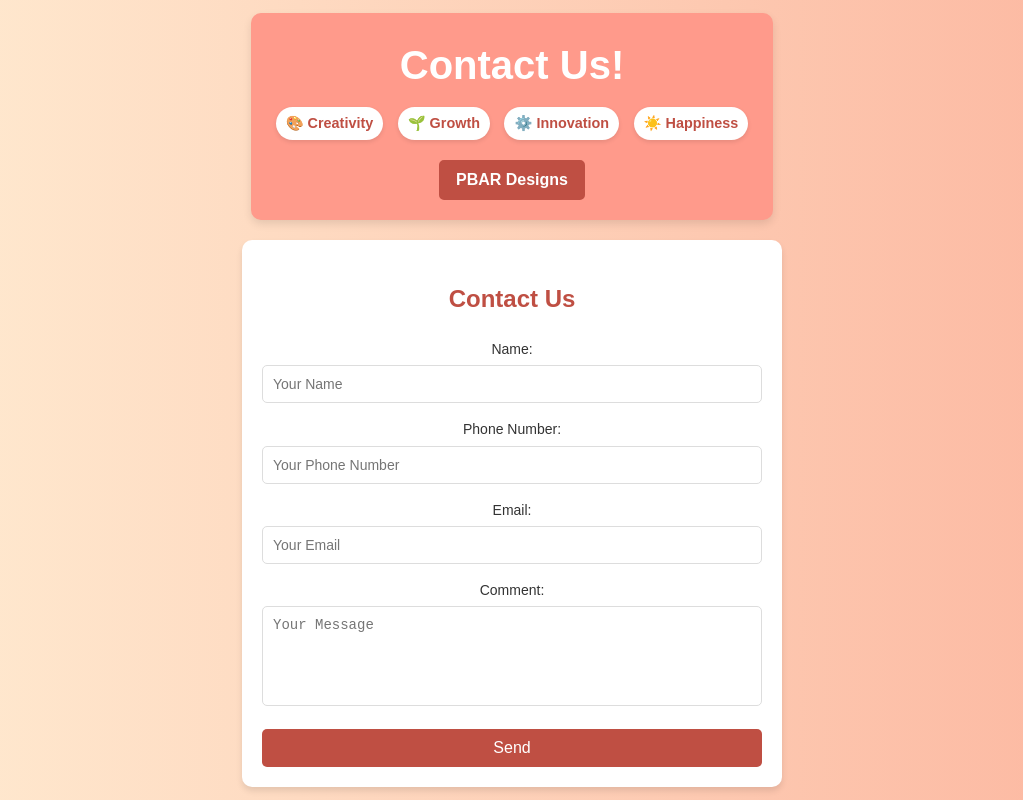
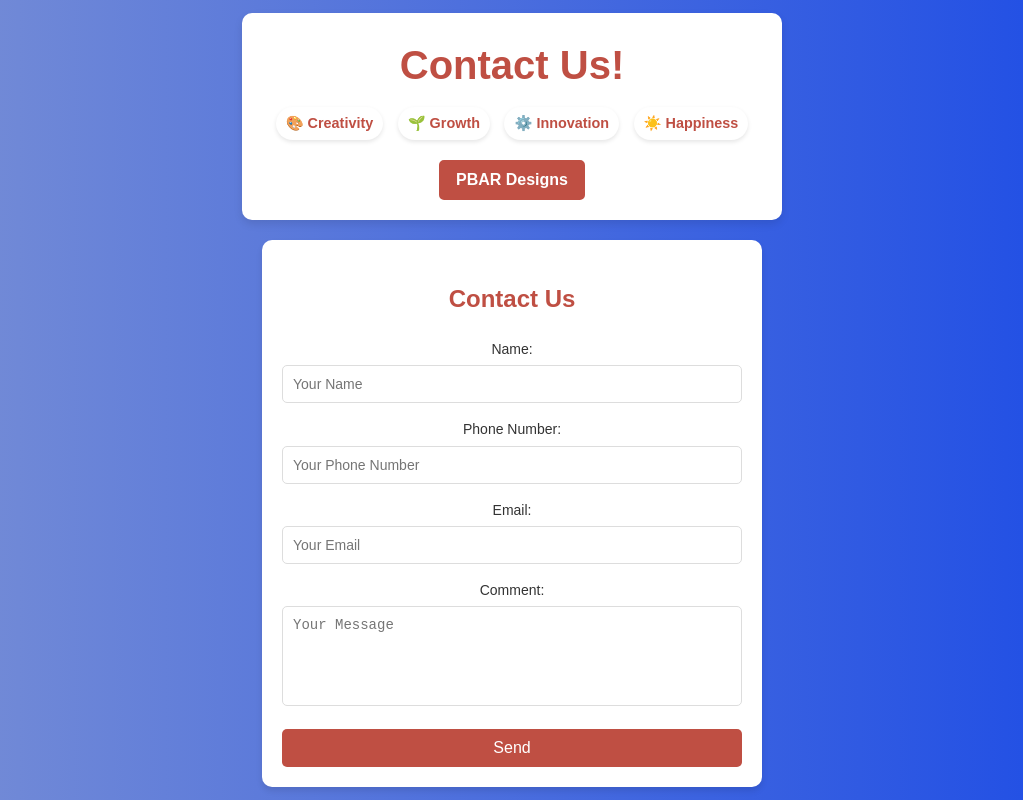
Before and after one commit to pbar8017/pbar-github.io, a plain HTML site: page Contact.html in a window 1280 px wide. Shown: the whole page, without its empty margins (128-1151 px from the left). Drawn offline with Linux system fonts and the light colour scheme.

Commit message:
Update Contact.html

```diff
--- a/Contact.html
+++ b/Contact.html
@@ -10,7 +10,7 @@
             font-family: 'Arial', sans-serif;
             margin: 0;
             padding: 0;
-            background: linear-gradient(to right, #ffecd2, #fcb69f);
+            background: linear-gradient(to right, #7a90d5, #1a4ae6);
             display: flex;
             flex-direction: column;
             align-items: center;
@@ -21,14 +21,16 @@
         header {
             text-align: center;
             padding: 20px;
-            background-color: #ff9a8b;
+            background-color: #ffffff;
             border-radius: 10px;
             margin-bottom: 20px;
             box-shadow: 0 4px 8px rgba(0, 0, 0, 0.1);
+            width: 100%;
+            max-width: 500px;
         }
 
         header h1 {
-            color: #fff;
+            color: #bf4f43;
             font-size: 2.5rem;
             margin: 0;
         }
@@ -62,17 +64,18 @@
         }
 
         nav a:hover {
-            background: #bf4f43;
+            background: #a94438;
         }
 
         .contact-container {
             background-color: #ffffff;
             border-radius: 10px;
             box-shadow: 0 4px 6px rgba(0, 0, 0, 0.1);
-            width: 90%;
+            width: 100%;
             max-width: 500px;
             padding: 20px;
             text-align: center;
+            box-sizing: border-box;
         }
 
         h2 {
@@ -118,7 +121,7 @@
         }
 
         button:hover {
-            background-color: #bf4f43;
+            background-color: #a94438;
         }
 
         .feedback {
```
